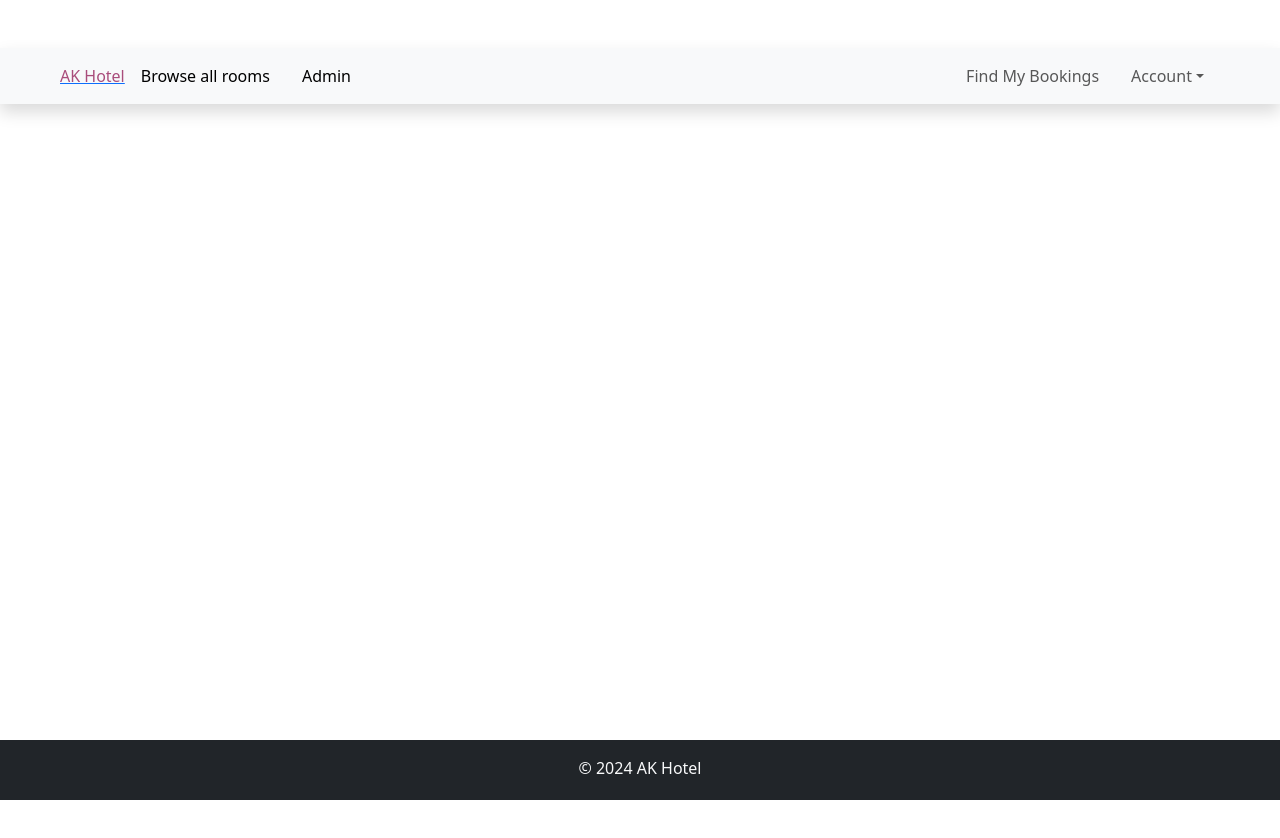
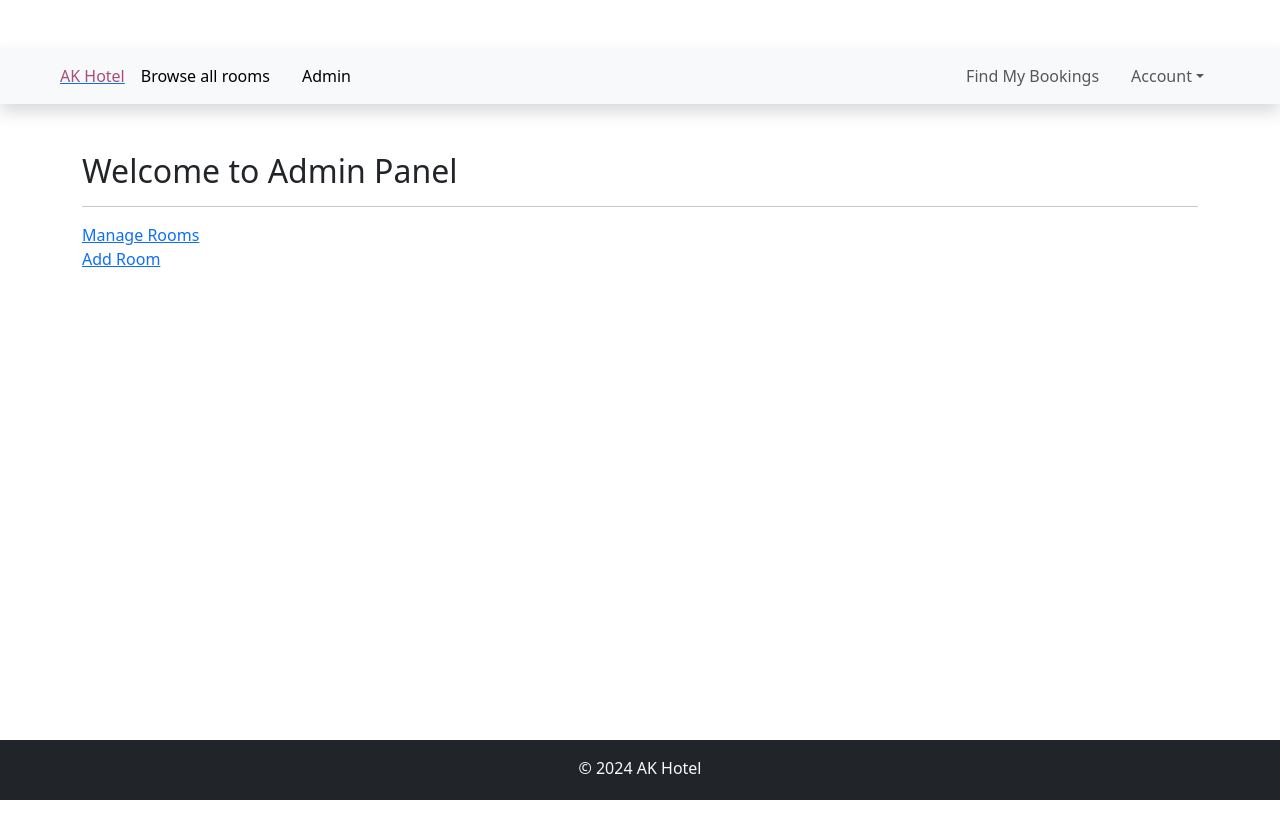
Before and after one commit to ashishks1911/hotel-booking-app, a React (Vite) app in the folder frontend/: page /admin in a window 1280 px wide. Shown: the top 838 px of the page. Built offline with nearby package versions, Linux system fonts and the light colour scheme.

Commit message:
added Admin Panel

```diff
--- a/frontend/src/App.jsx
+++ b/frontend/src/App.jsx
@@ -9,6 +9,7 @@ import EditRoom from './pages/EditRoom.jsx'
 import Navbar from './components/Navbar.jsx'
 import Footer from './components/Footer.jsx'
 import RoomListing from './components/RoomListing.jsx'
+import Admin from './admin/Admin.jsx'
 
 function App() {
 
@@ -23,6 +24,7 @@ function App() {
             <Route path='/rooms' element={<Rooms/>} />
             <Route path='/rooms/add' element={<AddRoom/>} />
             <Route path='/browse' element={<RoomListing/>} />
+            <Route path='/admin' element={<Admin/>} />
 
 
           </Routes>
--- /dev/null
+++ b/frontend/src/admin/Admin.jsx
@@ -0,0 +1,16 @@
+import React from "react";
+import { Link } from "react-router-dom";
+
+const Admin = () => {
+  return (
+    <div className="container mt-5">
+      <h2>Welcome to Admin Panel</h2>
+      <hr />
+      <Link to={'/rooms'}>Manage Rooms</Link><br />
+      <Link to={'/rooms/add'}>Add Room</Link>
+
+    </div>
+  )
+}
+
+export default Admin;
--- a/frontend/src/components/AddRoom.jsx
+++ b/frontend/src/components/AddRoom.jsx
@@ -1,6 +1,7 @@
 import React, { useState } from 'react'
 import { addRoom } from '../utils/ApiFunctions'
 import RoomTypeSelector from '../common/RoomTypeSelector'
+import { Link } from 'react-router-dom'
 
 const AddRoom = () => {
   const [newRoom, setNewRoom] = useState({
--- a/frontend/src/components/Rooms.jsx
+++ b/frontend/src/components/Rooms.jsx
@@ -116,17 +116,17 @@ const Rooms = () => {
                     <td>{room.roomPrice}</td>
                     <td className="gap-2">
                       <Link to={`/edit/${room.id}`}>
-                        <span className="btn btn-info btn-sm">
+                        <span className="btn btn-info btn-sm mx-1">
                           {/* View */}
                           <FaEye />
                         </span>
-                        <span className="btn btn-warning btn-sm">
+                        <span className="btn btn-warning btn-sm mx-1">
                           {/* Edit */}
                           <FaEdit />
                         </span>
                       </Link>
 
-                      <button className="btn btn-danger btn-sm"
+                      <button className="btn btn-danger btn-sm mx-1"
                         onClick={() => handleDelete(room.id)}>
                         <FaTrashAlt />
                       </button>
```
